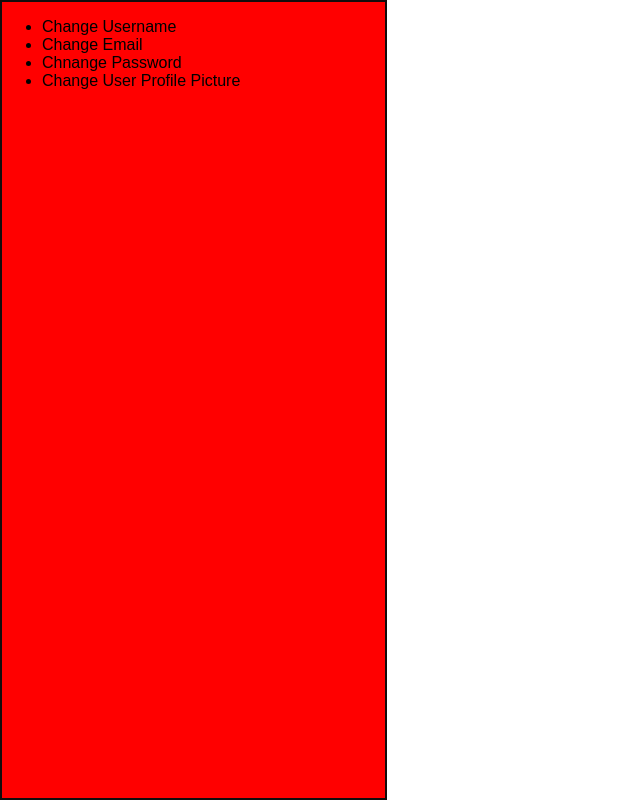
After one commit to SilenceOfTheLambdas/tasker, a PHP site: page /account.php in a window 1280 px wide. The commit adds this page. Shown: the whole page, without its empty margins (0-640 px from the left). Run offline with PHP 8.4, Linux system fonts and the light colour scheme.

Commit message:
started work on account page

```diff
--- /dev/null
+++ b/account.php
@@ -0,0 +1,25 @@
+<!DOCTYPE html>
+<html lang="en">
+<head>
+    <meta charset="UTF-8">
+    <meta name="viewport" content="width=device-width, initial-scale=1.0">
+    <meta http-equiv="X-UA-Compatible" content="ie=edge">
+    <link rel="stylesheet" type="text/css" href="/css/account.css">
+    <title>Account | Takerio</title>
+</head>
+<body>
+    <main id="flex-container">
+        <div class="sidebar">
+            <ul>
+                <li>Change Username</li>
+                <li>Change Email</li>
+                <li>Chnange Password</li>
+                <li>Change User Profile Picture</li>
+            </ul>
+        </div>
+        <div class="content">
+
+        </div>
+    </main>
+</body>
+</html>
--- /dev/null
+++ b/css/account.css
@@ -0,0 +1,24 @@
+
+body, html {
+    margin: 0;
+    padding: 0;
+    font-family: sans-serif;
+}
+
+main {
+    width: 100%;
+    height: 100vh;
+    display: flex;
+    flex-direction: row;
+}
+
+div.sidebar {
+    border: rgb(19, 12, 12) solid 2px;
+    width: 30%;
+    background-color: red;
+    flex-basis: 30%;
+}
+
+div.content {
+    flex-basis: 70%;
+}
```
Also changed, not shown: landing.php (+6 -1 lines).
